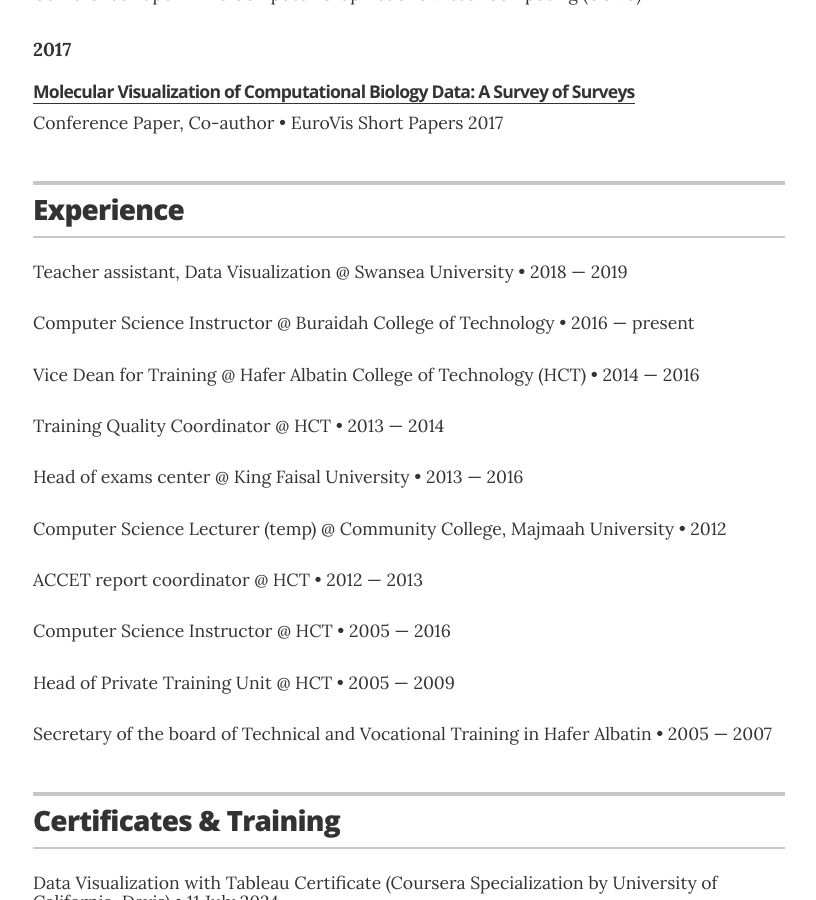
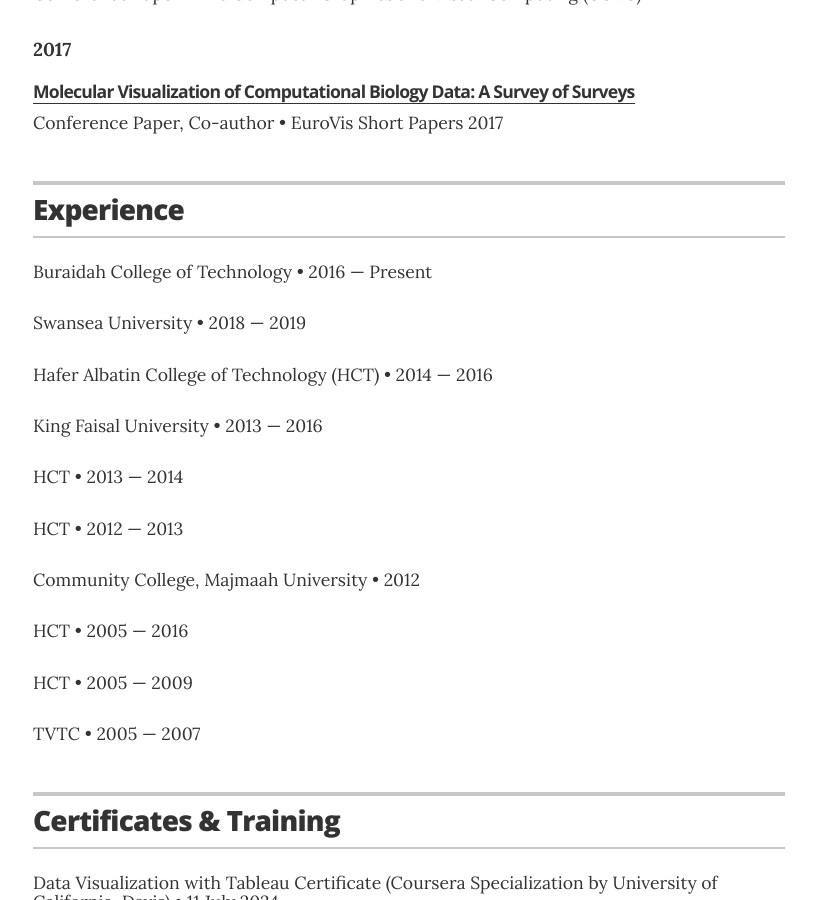
Before and after one commit to msalharbi/msalharbi.github.io, a Jekyll site: the page built from index.html, in a window 1280 px wide and 900 px high, scrolled down 2035 px. Shown: the whole window, without its empty margins (231-1047 px from the left). Built offline with Jekyll 4.4.1, drawn with Linux system fonts in a browser that asks for light colours; part of the change alters nothing that is shown.

```diff
--- a/_data/experience.yml
+++ b/_data/experience.yml
@@ -1,46 +1,87 @@
 # Jobs
-- # company: Swansea University
-  position: Teacher assistant, Data Visualization @ Swansea University
-  duration: 2018 &mdash; 2019
-  # summary: Write about your core competencies in one or two sentences describing your position. If you held the position for a long time, it could be a longer section, including a couple bullet points	<ul class="resume-item-list"><li>A project you are proud of</li><li>Another awesome project</li><li>or a team or department you worked with</li></ul>
+- title: "Computer Science Instructor"
+  company: "Buraidah College of Technology"
+  duration: "2016 — Present"
 
-- # company: Buraidah College of Technology
-  position: Computer Science Instructor @ Buraidah College of Technology
-  duration:  2016 &mdash; present
+- title: "Teacher Assistant, Data Visualization"
+  company: "Swansea University"
+  duration: "2018 — 2019"
 
-- # company: Hafer Albatin College of Technology
-  position: Vice Dean for Training @ Hafer Albatin College of Technology (HCT)
-  duration:  2014 &mdash; 2016
-  # summary: If your stint was shorter, feel free to be brief and just call out the most meaningful points of your role. Be concise, and be meaninful. The person reading just needs enough to want to talk to you more about your experience.
+- title: "Vice Dean for Training"
+  company: "Hafer Albatin College of Technology (HCT)"
+  duration: "2014 — 2016"
 
-- # company: Hafer Albatin College of Technology
-  position: Training Quality Coordinator @ HCT
-  duration:  2013 &mdash; 2014
-  # summary: If your stint was shorter, feel free to be brief and just call out the most meaningful points of your role. Be concise, and be meaninful. The person reading just needs enough to want to talk to you more about your experience.
+- title: "Head of Exams Center"
+  company: "King Faisal University"
+  duration: "2013 — 2016"
 
-- # company: Buraidah College of Technology
-  position: Head of exams center @ King Faisal University
-  duration:  2013 &mdash; 2016
+- title: "Training Quality Coordinator"
+  company: "HCT"
+  duration: "2013 — 2014"
 
-- # company: Buraidah College of Technology
-  position: Computer Science Lecturer (temp) @ Community College, Majmaah University
-  duration:  2012
+- title: "ACCET Report Coordinator"
+  company: "HCT"
+  duration: "2012 — 2013"
 
-- # company: Hafer Albatin College of Technology
-  position: ACCET report coordinator @ HCT
-  duration:  2012 &mdash; 2013
-  # summary: If your stint was shorter, feel free to be brief and just call out the most meaningful points of your role. Be concise, and be meaninful. The person reading just needs enough to want to talk to you more about your experience.
+- title: "Computer Science Lecturer (Temporary)"
+  company: "Community College, Majmaah University"
+  duration: "2012"
 
-- # company: Hafer Albatin College of Technology
-  position: Computer Science Instructor @ HCT
-  duration:  2005 &mdash; 2016
-  # summary: If your stint was shorter, feel free to be brief and just call out the most meaningful points of your role. Be concise, and be meaninful. The person reading just needs enough to want to talk to you more about your experience.
+- title: "Computer Science Instructor"
+  company: "HCT"
+  duration: "2005 — 2016"
 
-- # company: Hafer Albatin College of Technology
-  position: Head of Private Training Unit @ HCT
-  duration:  2005 &mdash; 2009
-  # summary: If your stint was shorter, feel free to be brief and just call out the most meaningful points of your role. Be concise, and be meaninful. The person reading just needs enough to want to talk to you more about your experience.
+- title: "Head of Private Training Unit"
+  company: "HCT"
+  duration: "2005 — 2009"
 
-- # company: Hafer Albatin College of Technology
-  position: Secretary of the board of Technical and Vocational Training in Hafer Albatin
-  duration:  2005 &mdash; 2007
+- title: "Secretary of the Board of Technical and Vocational Training in Hafer Albatin"
+  company: "TVTC"
+  duration: "2005 — 2007"
+
+
+# - # company: Swansea University
+#   position: Teacher assistant, Data Visualization @ Swansea University
+#   duration: 2018 &mdash; 2019
+#   # summary: Write about your core competencies in one or two sentences describing your position. If you held the position for a long time, it could be a longer section, including a couple bullet points	<ul class="resume-item-list"><li>A project you are proud of</li><li>Another awesome project</li><li>or a team or department you worked with</li></ul>
+
+# - # company: Buraidah College of Technology
+#   position: Computer Science Instructor @ Buraidah College of Technology
+#   duration:  2016 &mdash; present
+
+# - # company: Hafer Albatin College of Technology
+#   position: Vice Dean for Training @ Hafer Albatin College of Technology (HCT)
+#   duration:  2014 &mdash; 2016
+#   # summary: If your stint was shorter, feel free to be brief and just call out the most meaningful points of your role. Be concise, and be meaninful. The person reading just needs enough to want to talk to you more about your experience.
+
+# - # company: Hafer Albatin College of Technology
+#   position: Training Quality Coordinator @ HCT
+#   duration:  2013 &mdash; 2014
+#   # summary: If your stint was shorter, feel free to be brief and just call out the most meaningful points of your role. Be concise, and be meaninful. The person reading just needs enough to want to talk to you more about your experience.
+
+# - # company: Buraidah College of Technology
+#   position: Head of exams center @ King Faisal University
+#   duration:  2013 &mdash; 2016
+
+# - # company: Buraidah College of Technology
+#   position: Computer Science Lecturer (temp) @ Community College, Majmaah University
+#   duration:  2012
+
+# - # company: Hafer Albatin College of Technology
+#   position: ACCET report coordinator @ HCT
+#   duration:  2012 &mdash; 2013
+#   # summary: If your stint was shorter, feel free to be brief and just call out the most meaningful points of your role. Be concise, and be meaninful. The person reading just needs enough to want to talk to you more about your experience.
+
+# - # company: Hafer Albatin College of Technology
+#   position: Computer Science Instructor @ HCT
+#   duration:  2005 &mdash; 2016
+#   # summary: If your stint was shorter, feel free to be brief and just call out the most meaningful points of your role. Be concise, and be meaninful. The person reading just needs enough to want to talk to you more about your experience.
+
+# - # company: Hafer Albatin College of Technology
+#   position: Head of Private Training Unit @ HCT
+#   duration:  2005 &mdash; 2009
+#   # summary: If your stint was shorter, feel free to be brief and just call out the most meaningful points of your role. Be concise, and be meaninful. The person reading just needs enough to want to talk to you more about your experience.
+
+# - # company: Hafer Albatin College of Technology
+#   position: Secretary of the board of Technical and Vocational Training in Hafer Albatin
+#   duration:  2005 &mdash; 2007
--- a/_layouts/resume.html
+++ b/_layouts/resume.html
@@ -57,7 +57,8 @@
       {% for education in site.data.education %}
       <div class="resume-item" itemscope itemprop="alumniOf" itemtype="http://schema.org/CollegeOrUniversity">
         <h3 class="resume-item-title" itemprop="name">{{ education.uni }}</h3>
-          <h4 class="resume-item-details group" itemprop="description">{{ education.degree }} &bull; {{ education.year }}</h4>
+        <h4 class="resume-item-details group" itemprop="description">{{ education.degree }} &bull; {{ education.year }}
+        </h4>
         <h5 class="resume-item-details award-title" itemprop="description">{{ education.award }}</h5>
         <p class="resume-item-copy" itemprop="description">
         <ul class="resume-item-list">
@@ -110,7 +111,9 @@
       <div class="resume-item">
         <ul class="resume-item-list">
           {% for language in site.data.languages %}
-            <li><h4 class="resume-item-details">{{ language.language }}: {{ language.description }}</h4></li>
+          <li>
+            <h4 class="resume-item-details">{{ language.language }}: {{ language.description }}</h4>
+          </li>
           {% endfor %}
         </ul>
       </div>
@@ -169,8 +172,8 @@
 
       {% for job in site.data.experience %}
       <div class="resume-item" itemscope itemprop="worksFor" itemtype="http://schema.org/Organization">
-          <h3 class="resume-item-title" itemprop="name">{{ job.company }}</h3>
-          <h4 class="resume-item-details" itemprop="description">{{ job.position }} &bull; {{ job.duration }}</h4>
+        <h4 class="resume-item-title" itemprop="description">{{ job.position }}</h4>
+        <h3 class="resume-item-details" itemprop="description">{{ job.company }} &bull; {{ job.duration }}</h3>
         <p class="resume-item-copy">{{ job.summary }}</p>
       </div><!-- end of resume-item -->
       {% endfor %}
@@ -190,7 +193,8 @@
       <!-- <li><h3>2016 &mdash; 2020</h3></li> -->
       {% for training in site.data.trainings %}
       <div class="resume-item" itemscope itemprop="memberOf" itemtype="http://schema.org/Organization">
-          <h3 class="resume-item-title" itemprop="name">{% if training.url %}<a href="{{ training.url }}">{{ training.organization }}</a>{% else %}{{ training.organization }}{% endif %}</h3>
+        <h3 class="resume-item-title" itemprop="name">{% if training.url %}<a href="{{ training.url }}">{{
+            training.organization }}</a>{% else %}{{ training.organization }}{% endif %}</h3>
         <h4 class="resume-item-details" itemprop="description">{{ training.role }} &bull; {{ training.year }}</h4>
         <p class="resume-item-copy">{{ training.summary }}</p>
       </div>
@@ -246,23 +250,29 @@
         <h2>Participations</h2>
       </header>
       <ul style="margin:0;padding:0">
-          <li><h3>2017 &mdash; </h3></li>
+        <li>
+          <h3>2017 &mdash; </h3>
+        </li>
       </ul>
       <!-- <li><h3>2016 &mdash; 2020</h3></li> -->
       {% for association in site.data.associations %}
       <div class="resume-item" itemscope itemprop="memberOf" itemtype="http://schema.org/Organization">
-          <h3 class="resume-item-title" itemprop="name">{% if association.url %}<a href="{{ association.url }}">{{ association.organization }}</a>{% else %}{{ association.organization }}{% endif %}</h3>
+        <h3 class="resume-item-title" itemprop="name">{% if association.url %}<a href="{{ association.url }}">{{
+            association.organization }}</a>{% else %}{{ association.organization }}{% endif %}</h3>
         <h4 class="resume-item-details" itemprop="description">{{ association.role }} &bull; {{ association.year }}</h4>
         <p class="resume-item-copy">{{ association.summary }}</p>
       </div>
       {% endfor %}
 
       <ul style="margin:0;padding:0">
-          <li><h3>Before 2016</h3></li>
+        <li>
+          <h3>Before 2016</h3>
+        </li>
       </ul>
       {% for association in site.data.associations1 %}
       <div class="resume-item" itemscope itemprop="memberOf" itemtype="http://schema.org/Organization">
-          <h3 class="resume-item-title" itemprop="name">{% if association.url %}<a href="{{ association.url }}">{{ association.organization }}</a>{% else %}{{ association.organization }}{% endif %}</h3>
+        <h3 class="resume-item-title" itemprop="name">{% if association.url %}<a href="{{ association.url }}">{{
+            association.organization }}</a>{% else %}{{ association.organization }}{% endif %}</h3>
         <h4 class="resume-item-details" itemprop="description">{{ association.role }} &bull; {{ association.year }}</h4>
         <p class="resume-item-copy">{{ association.summary }}</p>
       </div>
```
Also changed, not shown: _data/projects.yml (+0 -50 lines). Lines whose indentation alone changed are shown as unchanged.
